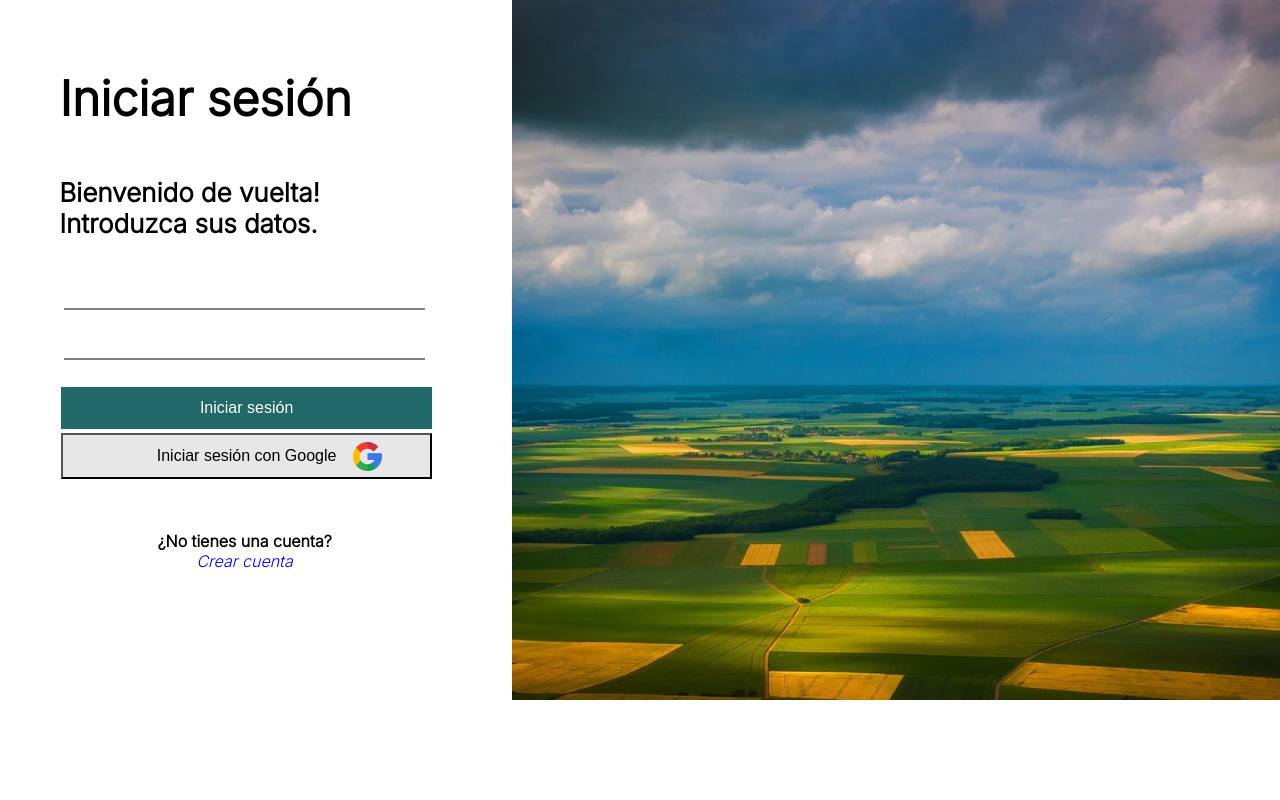
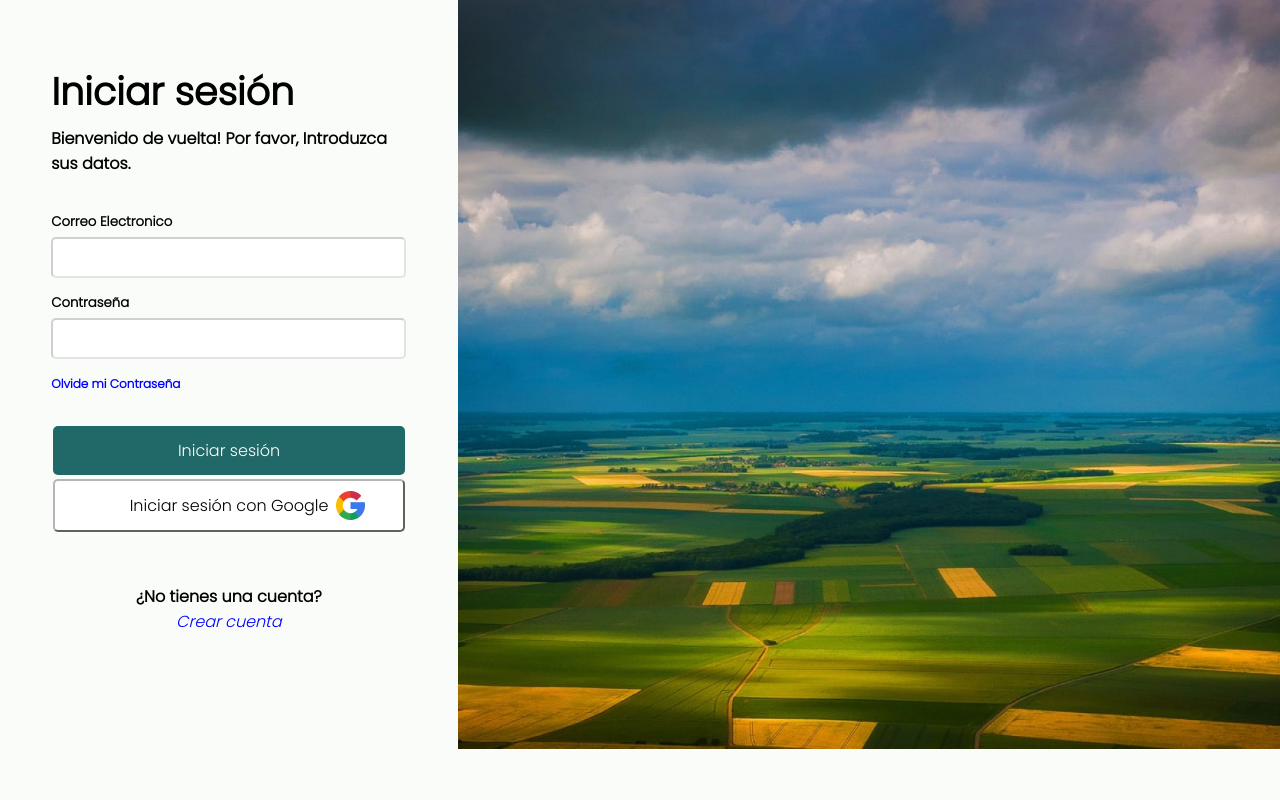
Before and after one commit to FrancoSandri/Proyecto, a PHP site: page /Login.html in a window 1280 px wide. Run offline with PHP 8.4, Linux system fonts and the light colour scheme; some libraries are stand-ins or nearby versions.

Commit message:
fix(Login) redesign of login webpage

```diff
--- a/Front-End/Login.html
+++ b/Front-End/Login.html
@@ -14,17 +14,17 @@
 </head>
 <body>
     <div class="Form">
-        <div class="HomeButton">
-            <a class="Back" href="index.html"><i class="fi-br-exit"></i></a>
-        </div>
         <div class="Register">
             <div class="Titles">
                 <h1>Iniciar sesión</h1>
-                <h3>Bienvenido de vuelta! Introduzca sus datos.</h3>
+                <h3>Bienvenido de vuelta! Por favor, Introduzca sus datos.</h3>
             </div>
             <form class="From">
-                <input type="email">
-                <input type="password">
+                <h5>Correo Electronico</h5>
+                    <input type="email">
+                <h5>Contraseña</h5>
+                    <input type="password">
+                        <h5><a id="Contraseña">Olvide mi Contraseña</a></h5>
             </form>
             <form action="index.html">
                 <button class="Sesion">Iniciar sesión</button>
@@ -34,7 +34,9 @@
             <h4 href="Register.html">¿No tienes una cuenta?</h4>
             <a href="Register.html">Crear cuenta</a>
         </div>
+        <div class="Imagenes">
             <img src="Fotos/LoginBackGround.jpg">
         </div>
+    </div>
 </body>
 </html>
--- a/Front-End/Style/Login.css
+++ b/Front-End/Style/Login.css
@@ -1,9 +1,11 @@
 @charset "utf-8";
+@import url('https://fonts.googleapis.com/css2?family=Poppins:wght@200;300&display=swap');
 *
 {
     box-sizing: border-box;
     margin-right: 0;
     margin-top: 0;
+    font-family: "poppins";
 }
 body
 {
@@ -14,7 +16,7 @@ body
     justify-content: center;
     text-align: center;
     flex-direction: column;
-    background-color: #fff(255, 255, 255);
+    background-color: #F9FCF8;
 }
 /*Registro*/
 .Register
@@ -26,37 +28,36 @@ body
 }
 .Titles
 {
-    margin-bottom: 10px;
+    margin-bottom: 5px;
 }
 .Register h1
 {
     margin-top: 20px;
     text-align: left;
-    font-size:48px;
+    font-size:38px;
     padding: 17px 0px;
+    margin-bottom: 0;
+    padding-bottom: 6px;
 }
 .Register h3
 {
     margin-top: 0;
     text-align: left;
-    font-size: 26px;
+    font-size: 16px;
 }
 .From
 {
-
-    margin-bottom: 50px;
-    margin: 5px;
-
+    margin-top: 15px;
+    margin-bottom: 25px;
 }
 .Form input
 {
-    margin-bottom: 20px;
-    font-size: 24px;
-    border-top: 0;
-    border-right: 0;
-    border-left: 0;
-    border-color: grey;
-    background-color: #fff(255,255,255);
+    margin-bottom: 15px;
+    padding: 5px;
+    font-size: 18px;
+    border-color: rgba(128, 128, 128, 0.219);
+    border-radius: 5px;
+    background-color: #fff;
     outline: none;
     width: 100%;
 }
@@ -69,11 +70,23 @@ body
     font-size: 16px;
     padding: 12px 0;
     margin: 2px;
-    width: 100%;
+    width: 99%;
     border: 0;
+    border-radius: 5px;
     justify-content: center;
     background-color: #216968;
     color: #fff;
+}
+h5
+{
+    text-align: left;
+    margin-bottom: 5px;
+}
+#Contraseña
+{
+    text-align: left;
+    font-style: normal;
+    font-size: 12px;
 }
 button:hover
 {
@@ -85,33 +98,18 @@ button:hover
     font-size: 16px;
     padding: 12px 0;
     margin: 2px;
-    width: 100%;
-    background-color: #E7E7E7;
+    width: 99%;
+    background-color: #fff;
     background-image: url(../Fotos/Google-Logo.png);
     background-repeat: no-repeat;
-    background-position: 290px center;
-    color: black;
-    border-color: black;
+    background-position: right 12% center;
+    border-color: #b5b5b5;
+    border-radius: 5px;
 }
 #Google:hover
 {
     transition-delay: .1s;
     background-color: rgba(88, 88, 88, 0.336);
-}
-.Back
-{
-    font-size: 20px;
-    color: black;
-    padding: 20px;
-}
-.Back:hover
-{
-    color: #216968;
-}
-.HomeButton
-{
-    margin: 0;
-    display: flex;
 }
 h4
 {
@@ -124,67 +122,42 @@ h4
     color: blue;
     text-decoration: none;
 }
-img
+.Imagenes
 {
     display: none;
+
 }
 
 @media (min-width:768px)
 {
-    *
-    {
-        padding: 0;
-    }
-    .Back
-    {
-        justify-content: left;
-    }
     .Form
     {
         display: flex;
-        width: 100%;
-        margin-top: 0;
-        padding: 0;
-        margin-left: 0;
-        margin-right: 0;
+        flex-direction: row;
     }
     .Register
     {
-        margin-top: 0;
-        margin-left: 0;
-        margin-right: 50px;
-        padding: 2.5%;
-        padding-left: 1.5%;
-    }
-    img
-    {
         display: flex;
-    }
-    .HomeButton
-    {
-        margin: 0;
+        width: 40%;
+        margin: 4%;
+        margin-bottom: 0;
+        margin-top: 2%;
     }
     .Titles
     {
         padding-top: 0;
     }
-    .Formas
+    .Imagenes
     {
-        margin: 0;
+        display: flex;
+    }
+    img
+    {
+        width: 100%;
+        height: auto;
+    }
+    *
+    {
+        overflow-y: hidden;
     }
 }
-@media (min-width:1024px)
-{
-    img
-    {
-        min-width: 60%;
-    }
-}
-@media (min-width:1440px)
-{
-    img
-    {
-        min-width: 70%;
-    }
-
-}
```
Also changed, not shown: Front-End/Home.js (+14 -0 lines), Front-End/RecoverPassword.html (added, +15 -0 lines), Front-End/Style/HomeStyle.css (+9 -20 lines), Front-End/index.html (+6 -12 lines), Front-End/Style/RecoverPassword.css (added).
